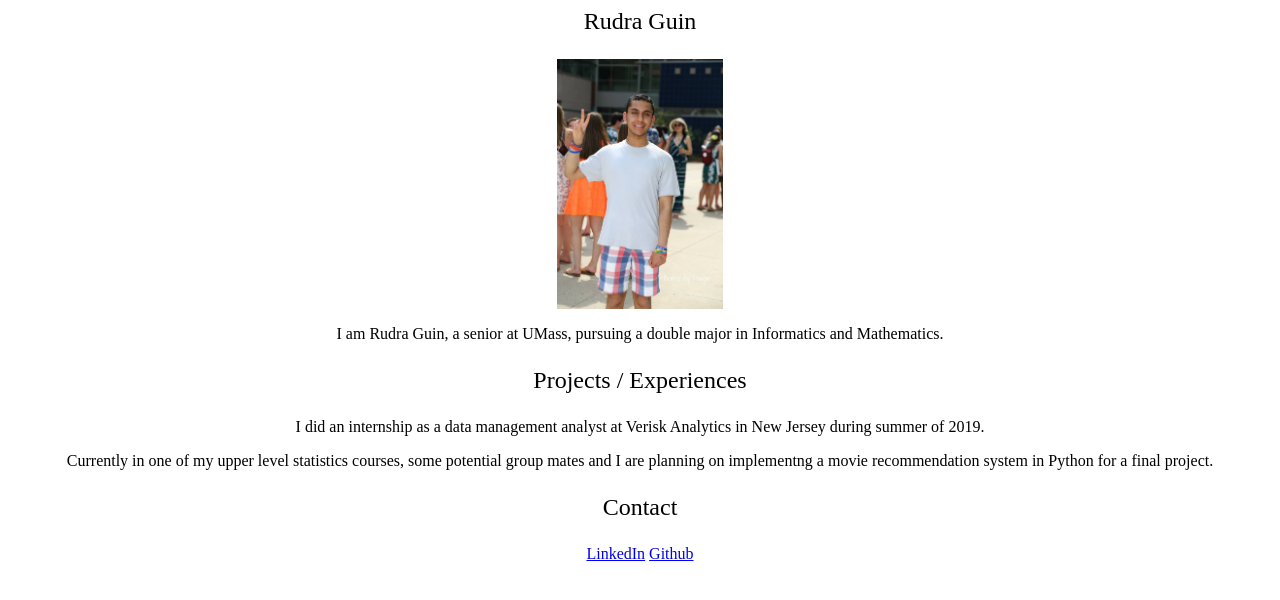
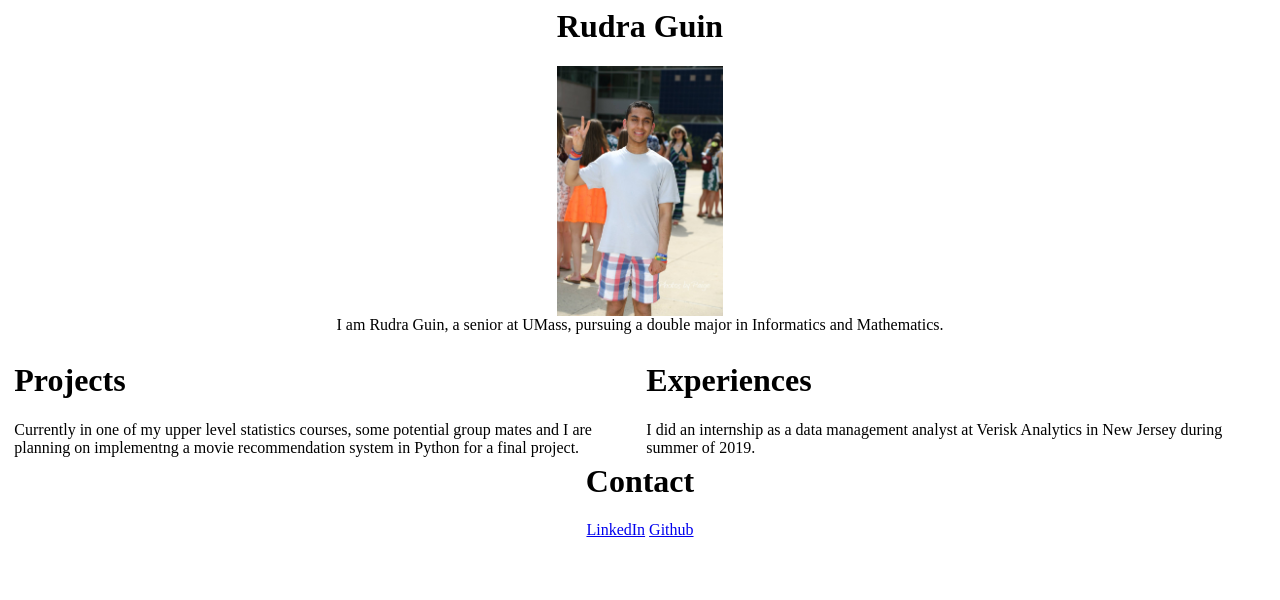
Before and after one commit to rguin26/rguin26.github.io, a plain HTML site: page index.html in a window 1280 px wide. Drawn offline with Linux system fonts and the light colour scheme.

Commit message:
updated commit

```diff
--- a/index.html
+++ b/index.html
@@ -1,4 +1,5 @@
 <html>
+
 <head>
     <title>
         My Personal Page | Rudra Guin
@@ -8,56 +9,53 @@
             text-align: center;
             font-size: 18pt;
         }
-            .img-container {
-                text-align: center;
-            }
-            .description {
-                text-align: center;
-                font-size: 12pt;
-            }
+
     </style>
 </head>
+
 <body>
-        <div class="header">
-            <p>
+    <div style="text-align: center;">
+        <h1>
             Rudra Guin
-            </p>
+        </h1>
+
+        <img src="profile-img.jpg" height="250">
+        <div>I am Rudra Guin, a senior at UMass, pursuing a double major in Informatics and Mathematics.</div>
+
     </div>
 
-        <div class="img-container">
-            <img src="profile-img.jpg" height="250">
+    <div style="width: 100%;">
+        <div style="float: left; width: 50%;">
+            <div style="padding: 1%;">
+                <h1>
+                    Projects
+                </h1>
+                <div>
+                    Currently in one of my upper level statistics courses, some potential group mates and I are planning on
+                    implementng a movie recommendation system in Python for a final project.
                 </div>
 
-        <div class="description">
-            <p>
-                I am Rudra Guin, a senior at UMass, pursuing a double major in Informatics and Mathematics.
-            </p>
+            </div>
         </div>
 
-        <div class="header">
-            <p>
-                Projects / Experiences
-            </p>
+        <div style="float: right; width: 50%;">
+            <div style="padding: 1%;">
+                <h1>
+                    Experiences
+                </h1>
+                <div>
+                    I did an internship as a data management analyst at Verisk Analytics in New Jersey during summer of
+                    2019.
+                </div>
+            </div>
+        </div>
     </div>
 
-        <div class="description">
-            <p>
-                I did an internship as a data management analyst at Verisk Analytics in New Jersey during summer of 2019.
-            </p>
-            <p>
-                Currently in one of my upper level statistics courses, some potential group mates and I are planning on implementng a movie recommendation system in Python for a final project.
-            </p>
-        </div>
-
-        <div class="header">
-            <p>
-                Contact
-            </p>
-        </div>
-
-        <div class="description">
+    <div style="text-align: center; width: 100%; clear: both;">
+        <h1>Contact</h1>
         <a href="https://www.linkedin.com/in/rudra-guin-013b86130/">LinkedIn</a>
         <a href="http://github.com/rguin26">Github</a>
     </div>
 </body>
+
 </html>
```
Lines whose indentation alone changed are shown as unchanged.
